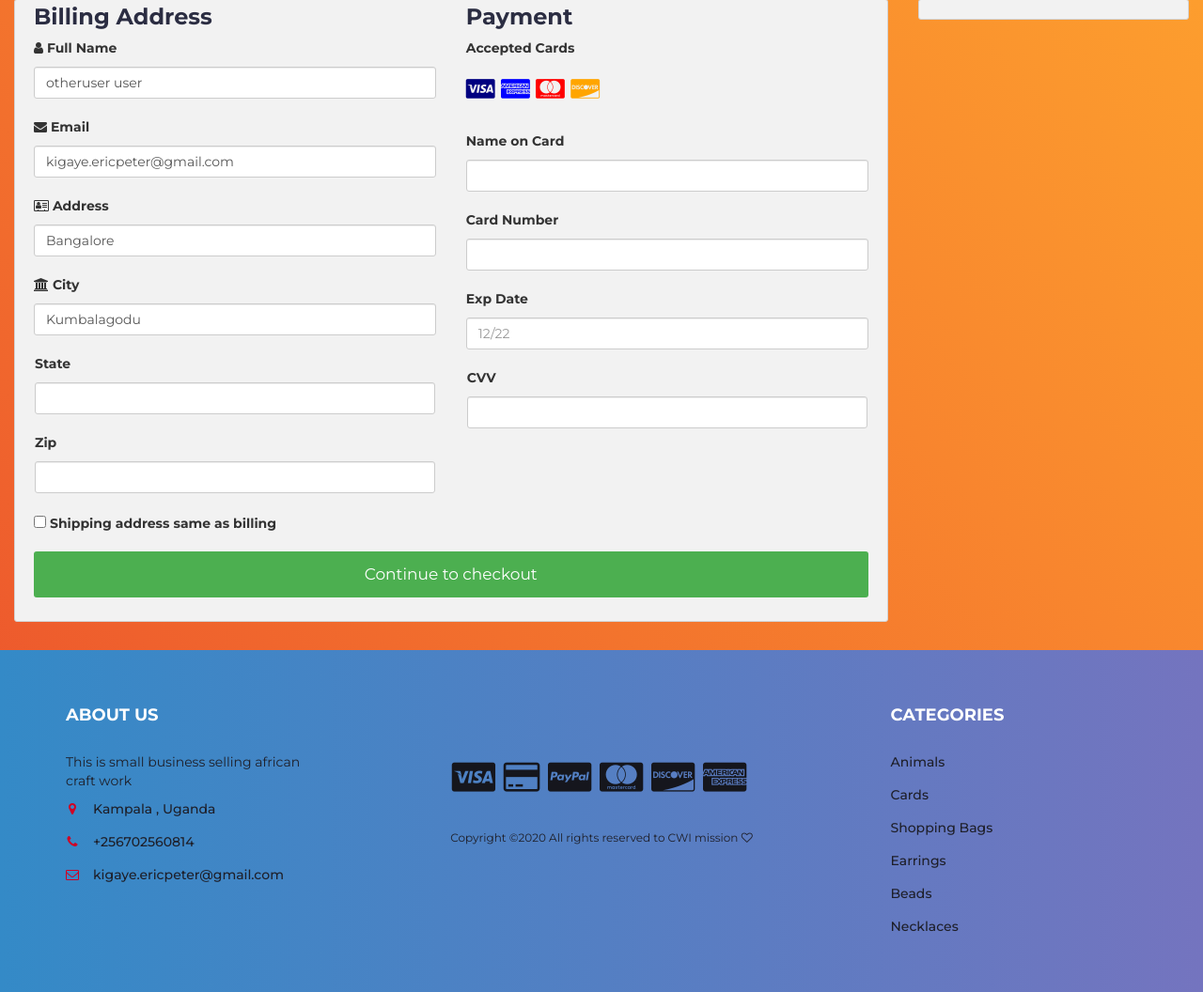
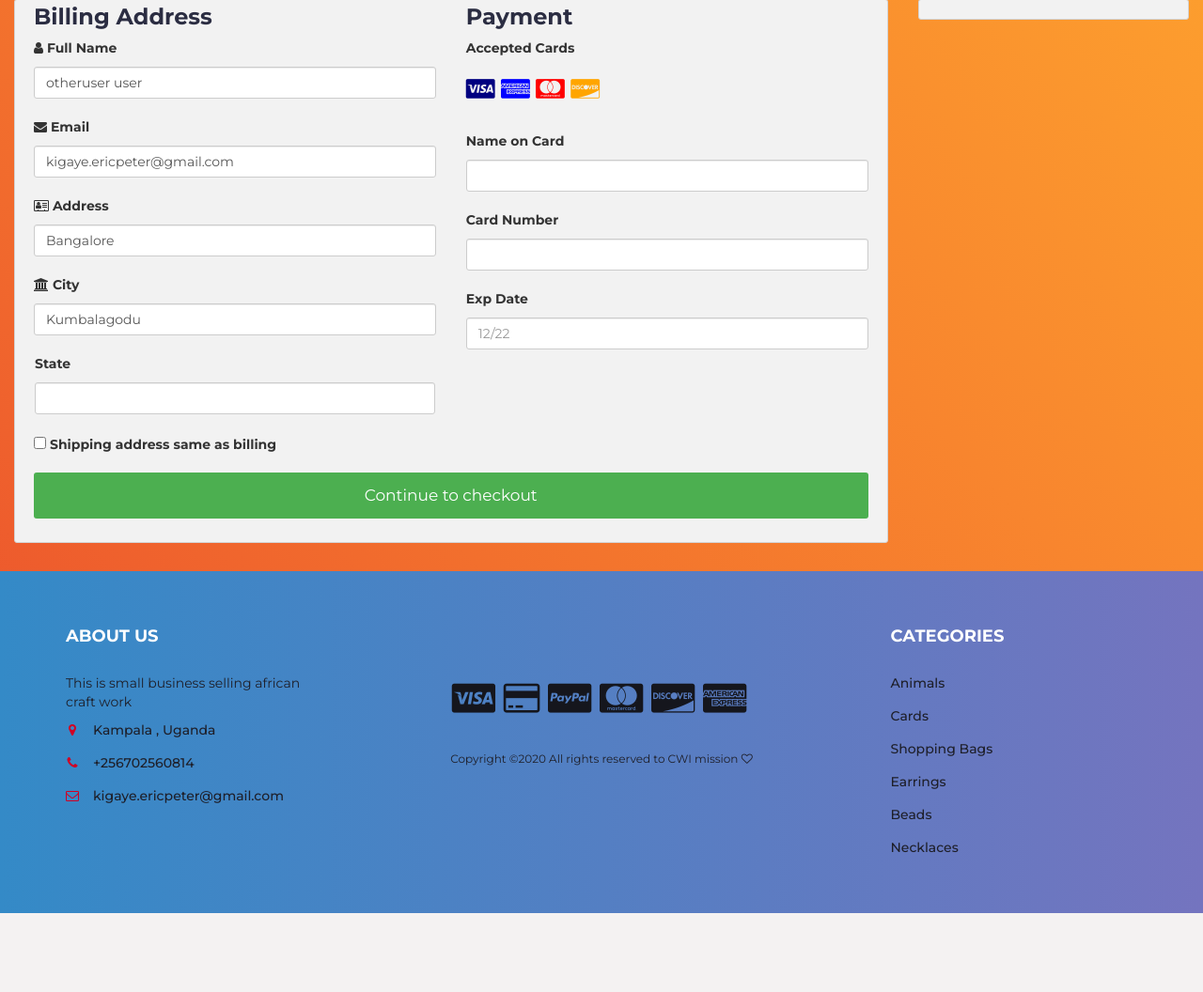
Before and after one commit to EricPeter/New_OnlineStore, a PHP site: page /myfiles/checkout.php in a window 1280 px wide. Shown: the part 288-1344 px from the top of the page at 94% size. After the commit the page ends 1260 px from the top, so only its background shows below. Run offline with PHP 8.4, Linux system fonts and the light colour scheme; a user stored in the database is signed in; data comes from the database, SQL or seed files in the repository; data that the repository does not hold is empty; some libraries are stand-ins or nearby versions.

Commit message:
new commit

```diff
--- a/checkout.php
+++ b/checkout.php
@@ -133,11 +133,10 @@ span.price {
 						<div class="row">
 						<div class="col-50">
 							<label for="state">State</label>
-							<input type="text" id="state" name="state" class="form-control" pattern="^[a-zA-Z ]+$" required>
+							<input type="text" id="state" name="state" class="form-control" pattern="^[a-zA-Z ]+$" >
 						</div>
 						<div class="col-50">
-							<label for="zip">Zip</label>
-							<input type="text" id="zip" name="zip" class="form-control" pattern="^[0-9]{6}(?:-[0-9]{4})?$" required>
+
 						</div>
 						</div>
 					</div>
@@ -169,8 +168,7 @@ span.price {
 
 						<div class="col-50">
 							<div class="form-group CVV">
-								<label for="cvv">CVV</label>
-								<input type="text" class="form-control" name="cvv" id="cvv" required>
+
 						</div>
 						</div>
 					</div>
```
Also changed, not shown: checkout_process.php (+4 -4 lines).
